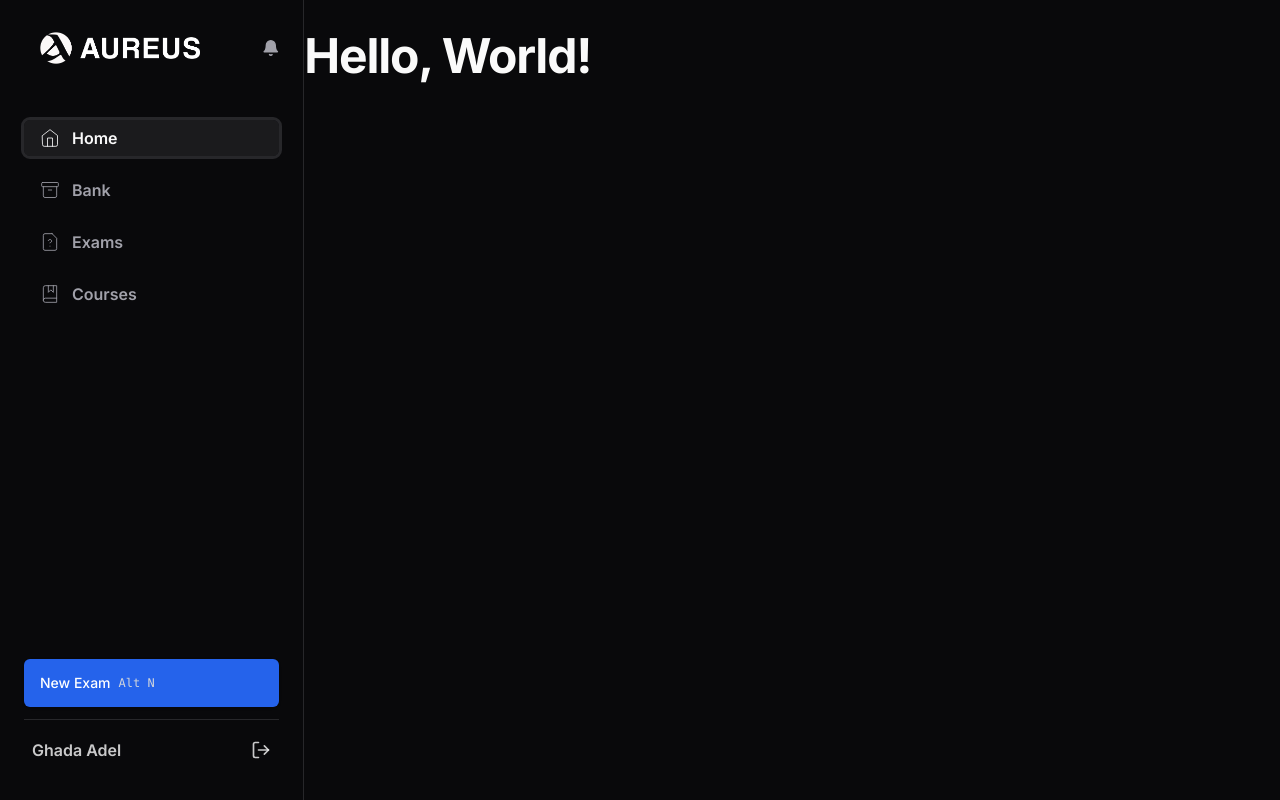
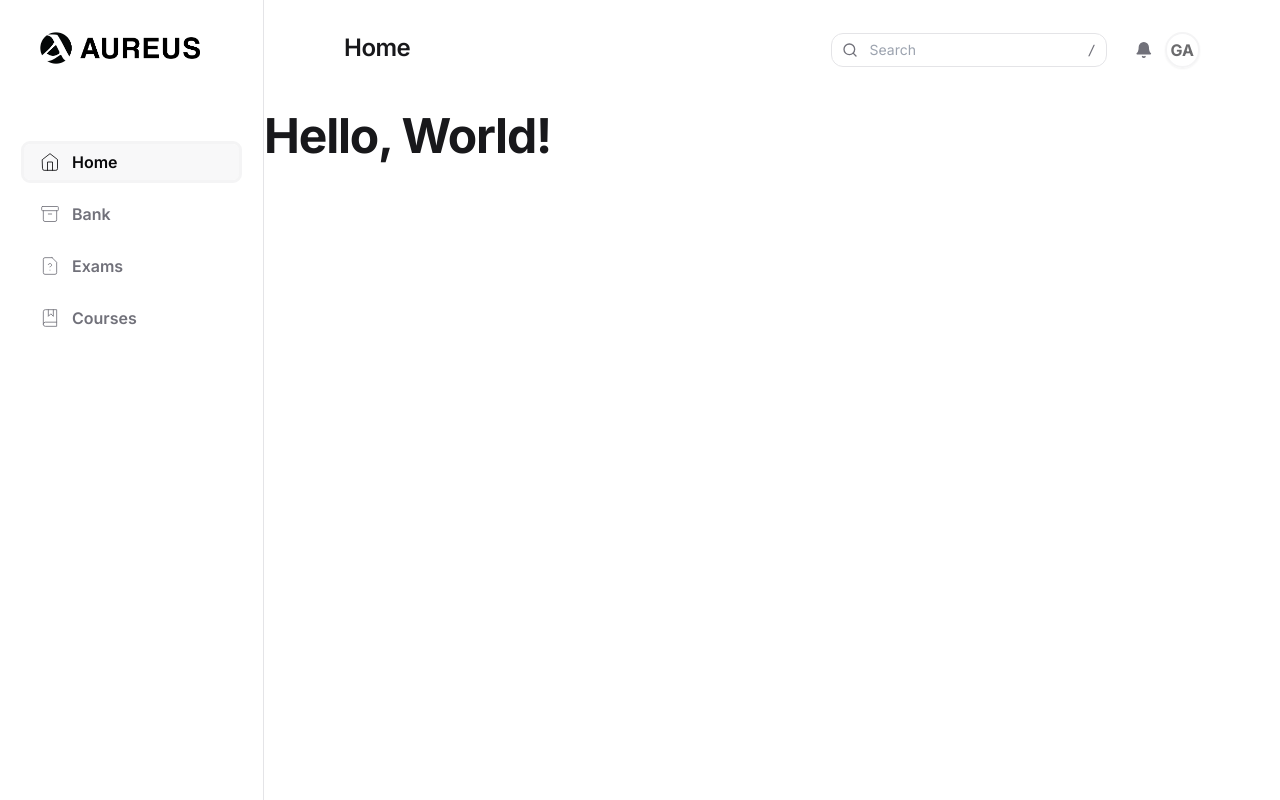
Before and after one commit to NashNoman/AureusEMS, a Next.js app in the folder nextjs/: page / in a window 1280 px wide. Built offline with nearby package versions, Linux system fonts and the light colour scheme.

Commit message:
Updated layout

```diff
--- a/nextjs/app/courses/page.tsx
+++ b/nextjs/app/courses/page.tsx
@@ -1,3 +1,4 @@
+import NotificationButton from "@/components/NotificationButton";
 import { Dialog, DialogContent, DialogTrigger } from "@/components/ui/dialog";
 import { ScrollArea } from "@/components/ui/scroll-area";
 import { dbConnect } from "@/lib/db";
@@ -13,32 +14,37 @@ export default async function CoursesHome() {
   }).populate({ path: "instructor", model: User });
 
   return (
-    <div>
-      <header className="mb-8 px-20">
-        <div className="flex justify-between items-start">
-          <h3>Courses</h3>
-          <div className="p-2 text-sm border border-border rounded-xl flex items-center gap-2">
-            <SearchIcon className="text-muted-foreground h-4" />
-            <input
-              type="text"
-              className="bg-transparent outline-none"
-              placeholder="Search"
-              autoCorrect="false"
-            />
-            <kbd className="text-muted-foreground mr-1">/</kbd>
-          </div>
-        </div>
-      </header>
-      <h1 className="ml-20">Information Technology - CSIT</h1>
-      <main className="mt-14">
+    <div className="h-[calc(100%-5rem)] overflow-hidden flex flex-col">
+      <h1 className="ml-20 h-16">Information Technology - CSIT</h1>
+      <ScrollArea className="flex-grow mt-14">
+        <main className="">
           <div className="flex text-xs text-muted-foreground justify-between pr-36 px-20 items-center h-10 border-b border-accent">
             <div className="w-24">CODE</div>
             <div className="flex-grow">TITLE</div>
             <div className="w-64">INSTRUCTOR</div>
             <div className="w-24 text-center">CLO</div>
           </div>
-        <ScrollArea>
-          <div>
+          <div className="overflow-y-auto">
+            {courses.map((course) => {
+              const { id, code, title, instructor, clo } = course;
+              return (
+                <Dialog key={id}>
+                  <DialogTrigger className="w-full text-start cursor-pointer flex text-sm justify-between px-20 pr-36 items-center h-16 border-b border-accent hover:bg-accent transition-colors">
+                    <div className="w-24">{code}</div>
+                    <div className="flex-grow">{title}</div>
+                    <div className="w-64">{`${instructor.firstName} ${instructor.lastName}`}</div>
+                    <div className="w-24">
+                      {clo ? (
+                        <CheckCircle2 className="m-auto w-5" />
+                      ) : (
+                        <XCircle className="m-auto h-5 text-destructive" />
+                      )}
+                    </div>
+                  </DialogTrigger>
+                  <DialogContent>{/* TODO: create dialog UI */}</DialogContent>
+                </Dialog>
+              );
+            })}
             {courses.map((course) => {
               const { id, code, title, instructor, clo } = course;
               return (
@@ -60,8 +66,8 @@ export default async function CoursesHome() {
               );
             })}
           </div>
+        </main>
       </ScrollArea>
-      </main>
     </div>
   );
 }
--- a/nextjs/app/layout.tsx
+++ b/nextjs/app/layout.tsx
@@ -1,3 +1,4 @@
+import Header from "@/components/Header";
 import "./globals.css";
 import NavBar from "@/components/NavBar";
 import { Inter } from "next/font/google";
@@ -16,11 +17,14 @@ export default function RootLayout({ children }: Props) {
     <html lang="en">
       <body
         className={
-          "h-screen dark bg-background text-primary flex " + inter.className
+          "h-screen bg-background text-primary flex " + inter.className
         }
       >
         <NavBar />
-        <div className="h-full w-full pt-8">{children}</div>
+        <div className="h-full w-full pt-8 overflow-hidden">
+          <Header />
+          {children}
+        </div>
       </body>
     </html>
   );
--- /dev/null
+++ b/nextjs/components/Header.tsx
@@ -0,0 +1,39 @@
+"use client";
+
+import NotificationButton from "@/components/NotificationButton";
+import { SearchIcon } from "lucide-react";
+import { usePathname } from "next/navigation";
+
+const PAGES = {
+  "/": "Home",
+  "/bank": "Bank",
+  "/exams": "Exams",
+  "/courses": "Courses",
+};
+
+export default function Header() {
+  const pathname = usePathname();
+
+  return (
+    <header className="h-20 px-20 backdrop-blur-lg flex justify-between items-start">
+      <h3>{PAGES[pathname]}</h3>
+
+      <div className="flex gap-3 items-center">
+        <div className="p-1.5 text-sm border border-border rounded-xl flex items-center gap-2 mr-4">
+          <SearchIcon className="text-muted-foreground h-4" />
+          <input
+            type="text"
+            className="bg-transparent outline-none"
+            placeholder="Search"
+            autoCorrect="false"
+          />
+          <kbd className="text-muted-foreground mr-1">/</kbd>
+        </div>
+        <NotificationButton />
+        <div className="border-2 p-1 font-bold text-foreground/60 shadow-sm cursor-pointer border-accent rounded-full">
+          GA
+        </div>
+      </div>
+    </header>
+  );
+}
--- a/nextjs/components/NavBar.tsx
+++ b/nextjs/components/NavBar.tsx
@@ -16,13 +16,14 @@ import NotificationButton from "@/components/NotificationButton";
 
 export default function NavBar() {
   return (
-    <aside className="h-full border-r border-border w-96 py-8 flex flex-col gap-14 px-6 justify-between">
+    <aside className="h-full border-r border-border w-80 py-8 flex flex-col gap-20 px-6 sticky top-0 left-0">
       <div className="pl-4 flex items-center justify-between">
         <Link href="/">
           <Image src={logo} alt="Aureus" className="w-40 dark:invert" />
         </Link>
-        <NotificationButton />
+        {/* <NotificationButton /> */}
       </div>
+
       <nav className="flex-grow">
         <ul className="flex flex-col font-semibold text-muted-foreground gap-4">
           <li>
@@ -51,7 +52,8 @@ export default function NavBar() {
           </li>
         </ul>
       </nav>
-      <div className="flex flex-col gap-3">
+
+      {/* <div className="flex flex-col gap-3">
         <Button className="bg-blue-600 text-white w-full py-6 px-4 gap-2 justify-start hover:bg-blue-700 active:bg-blue-800">
           New Exam
           <kbd className="text-gray-300 font-normal text-xs">Alt N</kbd>
@@ -63,7 +65,7 @@ export default function NavBar() {
             <LogOutIcon className="w-5 cursor-pointer hover:text-foreground" />
           </Button>
         </div>
-      </div>
+      </div> */}
     </aside>
   );
 }
```
Lines whose indentation alone changed are shown as unchanged.
